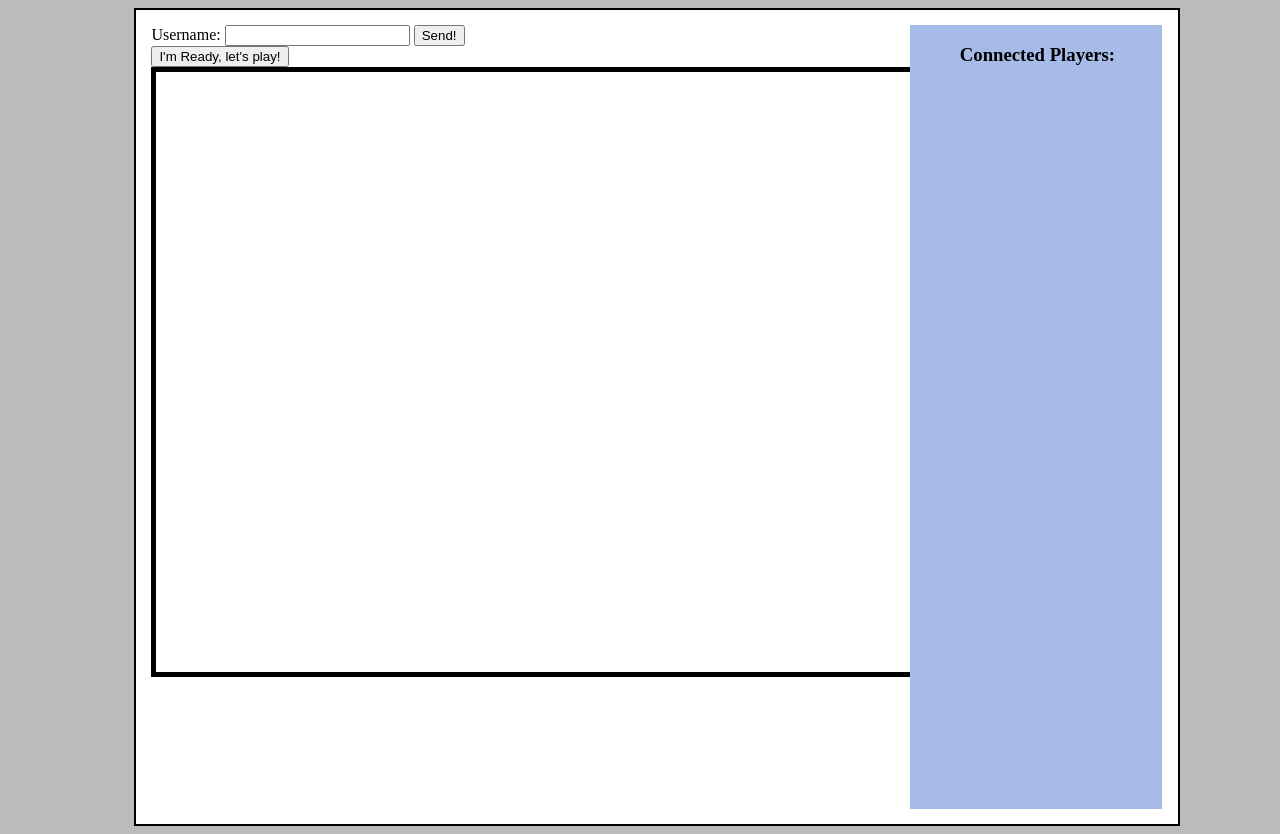
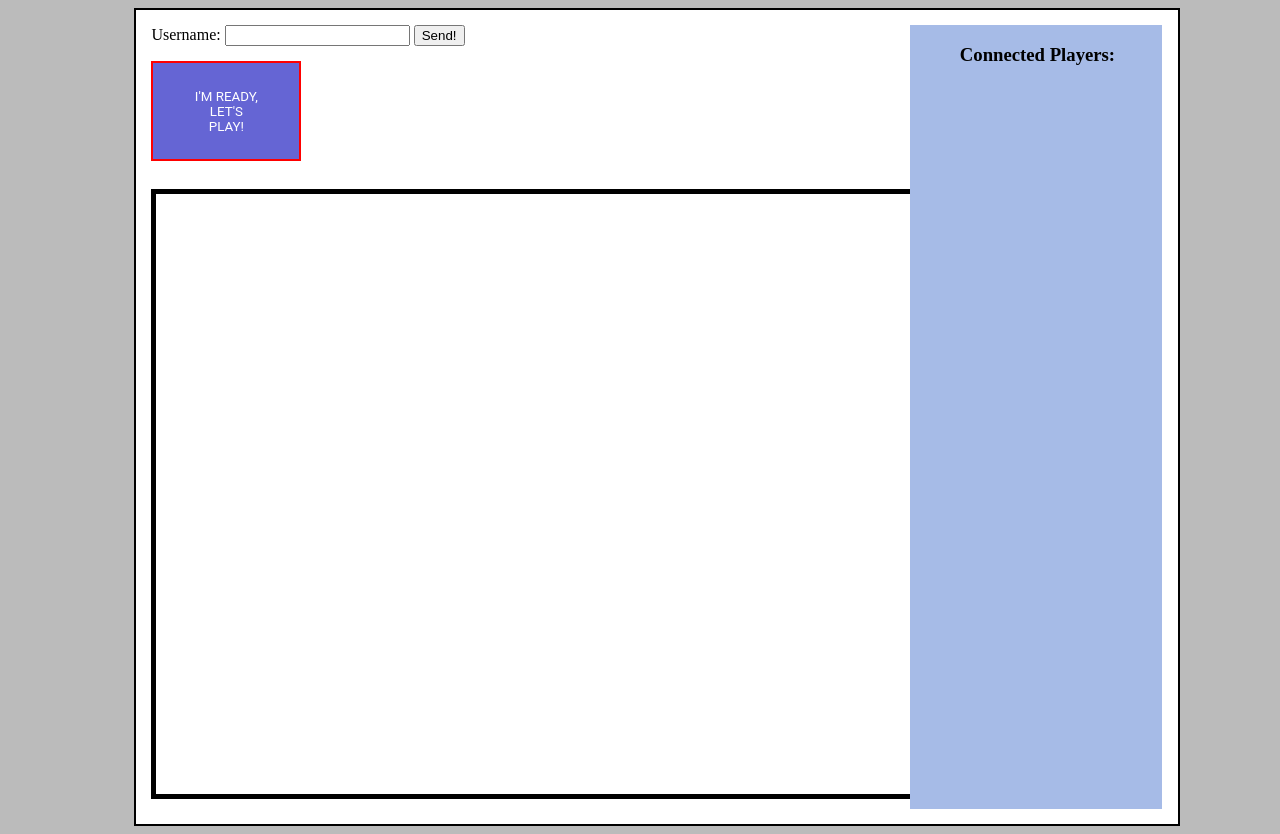
Before and after one commit to Jordumus/the-mind-game, a website: page index.html in a window 1280 px wide. Drawn offline with nearby package versions, Linux system fonts and the light colour scheme; files that its build step writes are made by us from their sources; no server answers.

Commit message:
ready player color

```diff
--- a/css/design.css
+++ b/css/design.css
@@ -79,3 +79,30 @@ body {
     cursor: auto;
     background-color: #DDD;
   }
+
+  #message {
+    font-size: 1.5em;
+    font-weight: bold;
+  }
+
+  .readyButton {
+    width: 150px;
+    height: 100px;
+    background-color: rgb(101, 101, 212);
+    display:inline-block;
+    padding:0.5em 3em;
+    border:0.16em solid #F00;
+    margin:15px 0.3em 0.3em 0;
+    box-sizing: border-box;
+    text-decoration:none;
+    text-transform:uppercase;
+    font-family:'Roboto',sans-serif;
+    font-weight:400;
+    color:#FFF;
+    text-align:center;
+    transition: all 0.15s;
+  }
+
+  .notReady {
+    color: red;
+  }
--- a/index.html
+++ b/index.html
@@ -18,11 +18,13 @@
       <label for="username">Username:
         <input type="text" name="username" id="username"></input></label>
       <button onClick="sendUsername()" id="btnUsername" value="send!">Send!</button><br />
-      <button onClick="sendReady()" id="btnReady">I'm Ready, let's play!</button>
+      <button onClick="sendReady()" id="btnReady" class="readyButton">I'm Ready, let's play!</button>
       <br />
+      <p id="message"></p>
+
       <canvas id="canvas" width="800" height="600"></canvas>
 
-      <p id="message"></p>
+
       <div id="cards"></div>
       <!-- <div id="lastCard"></div> -->
 
--- a/static/game.js
+++ b/static/game.js
@@ -68,7 +68,7 @@ socket.on('players', function (data) {
         if (data[player].username == "")
             continue;
 
-        htmlText += `<li>${data[player].username}</li>`;
+        htmlText += `<li ${!data[player].ready ? 'class="notReady"' : ""}>${data[player].username}</li>`;
     }
     document.getElementById("players").innerHTML = htmlText;
 });
@@ -144,7 +144,6 @@ function drawOtherCardsOnCanvas(otherCards){
             drawCardRegion(canvas.width - 20, 50, 100, canvas.height - 100, otherCards[1], cardColors[1]);
             drawCardRegion(50, 0, canvas.width - 100, 100, otherCards[2], cardColors[2]);
             break;
-        //TO DO - continue for 5, 6 and 7
         case 4:
             drawCardRegion(0, 50, 100, canvas.height - 100, otherCards[0], cardColors[0]);
             drawCardRegion(canvas.width - 20, 50, 100, canvas.height - 100, otherCards[1], cardColors[1]);
```
Also changed, not shown: server.js (+18 -7 lines).
